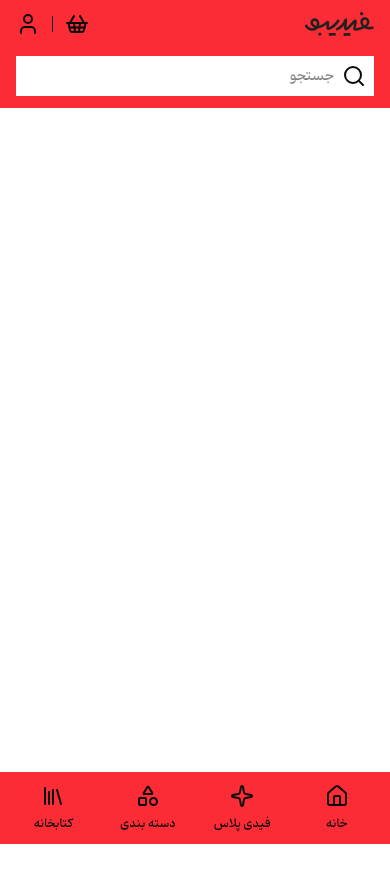
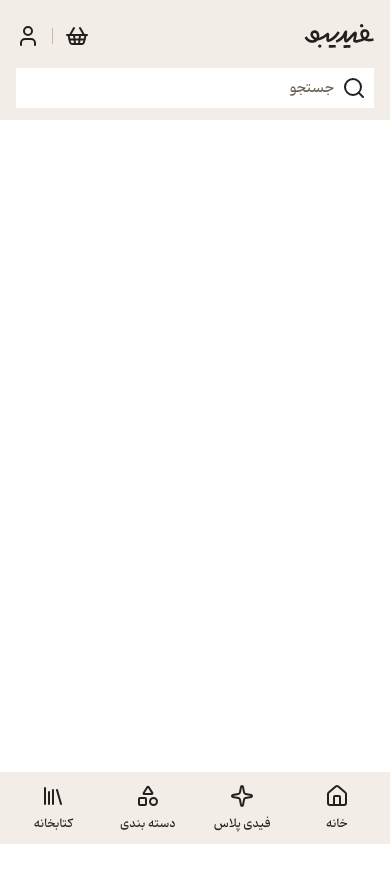
Before and after one commit to jsunique/fidibo, a Next.js app: page / in a window 390 px wide. Shown: the top 882 px of the page. Built offline with nearby package versions, Linux system fonts and the light colour scheme.

Commit message:
feat:make navbar responsive

```diff
--- a/app/globals.css
+++ b/app/globals.css
@@ -39,6 +39,8 @@
   --color-popover: var(--popover);
   --color-card-foreground: var(--card-foreground);
   --color-card: var(--card);
+  --color-fidibo-header: var(--fidibo-header);
+  --color-fidibo-badge: var(--fidibo-badge);
   --radius-sm: calc(var(--radius) * 0.6);
   --radius-md: calc(var(--radius) * 0.8);
   --radius-lg: var(--radius);
@@ -47,74 +49,80 @@
   --radius-3xl: calc(var(--radius) * 2.2);
   --radius-4xl: calc(var(--radius) * 2.6);
 }
-
+@theme {
+  --breakpoint-desktop: 71.25rem;
+}
 :root {
-  --background: oklch(1 0 0);
-  --foreground: oklch(0.145 0 0);
-  --card: oklch(1 0 0);
-  --card-foreground: oklch(0.145 0 0);
-  --popover: oklch(1 0 0);
-  --popover-foreground: oklch(0.145 0 0);
-  --primary: oklch(0.205 0 0);
-  --primary-foreground: oklch(0.985 0 0);
-  --secondary: oklch(0.97 0 0);
-  --secondary-foreground: oklch(0.205 0 0);
-  --muted: oklch(0.97 0 0);
-  --muted-foreground: oklch(0.556 0 0);
-  --accent: oklch(0.97 0 0);
-  --accent-foreground: oklch(0.205 0 0);
-  --destructive: oklch(0.577 0.245 27.325);
-  --border: oklch(0.922 0 0);
-  --input: oklch(0.922 0 0);
-  --ring: oklch(0.708 0 0);
-  --chart-1: oklch(0.87 0 0);
-  --chart-2: oklch(0.556 0 0);
-  --chart-3: oklch(0.439 0 0);
-  --chart-4: oklch(0.371 0 0);
-  --chart-5: oklch(0.269 0 0);
+  --background: #f2ede6;
+  --foreground: #23211f;
+  --card: #ffffff;
+  --card-foreground: #23211f;
+  --popover: #ffffff;
+  --popover-foreground: #23211f;
+  --primary: #23211f;
+  --primary-foreground: #f8f5f1;
+  --secondary: #553a89;
+  --secondary-foreground: #f8f5f1;
+  --muted: #f2ede6;
+  --muted-foreground: #695e4f;
+  --accent: #e5dccf;
+  --accent-foreground: #23211f;
+  --destructive: #f54c4c;
+  --border: #c9baa7;
+  --input: #c9baa7;
+  --ring: #553a89;
+  --chart-1: #553a89;
+  --chart-2: #e91e07;
+  --chart-3: #33b377;
+  --chart-4: #ffc700;
+  --chart-5: #594ef2;
   --radius: 0.625rem;
-  --sidebar: oklch(0.985 0 0);
-  --sidebar-foreground: oklch(0.145 0 0);
-  --sidebar-primary: oklch(0.205 0 0);
-  --sidebar-primary-foreground: oklch(0.985 0 0);
-  --sidebar-accent: oklch(0.97 0 0);
-  --sidebar-accent-foreground: oklch(0.205 0 0);
-  --sidebar-border: oklch(0.922 0 0);
-  --sidebar-ring: oklch(0.708 0 0);
+  --sidebar: #f2ede6;
+  --sidebar-foreground: #23211f;
+  --sidebar-primary: #23211f;
+  --sidebar-primary-foreground: #f8f5f1;
+  --sidebar-accent: #e5dccf;
+  --sidebar-accent-foreground: #23211f;
+  --sidebar-border: #c9baa7;
+  --sidebar-ring: #553a89;
+  --fidibo-header: #f2ede6;
+  --fidibo-badge: #e91e07;
 }
 
 .dark {
-  --background: oklch(0.145 0 0);
-  --foreground: oklch(0.985 0 0);
-  --card: oklch(0.205 0 0);
-  --card-foreground: oklch(0.985 0 0);
-  --popover: oklch(0.205 0 0);
-  --popover-foreground: oklch(0.985 0 0);
-  --primary: oklch(0.922 0 0);
-  --primary-foreground: oklch(0.205 0 0);
-  --secondary: oklch(0.269 0 0);
-  --secondary-foreground: oklch(0.985 0 0);
-  --muted: oklch(0.269 0 0);
-  --muted-foreground: oklch(0.708 0 0);
-  --accent: oklch(0.269 0 0);
-  --accent-foreground: oklch(0.985 0 0);
-  --destructive: oklch(0.704 0.191 22.216);
-  --border: oklch(1 0 0 / 10%);
-  --input: oklch(1 0 0 / 15%);
-  --ring: oklch(0.556 0 0);
-  --chart-1: oklch(0.87 0 0);
-  --chart-2: oklch(0.556 0 0);
-  --chart-3: oklch(0.439 0 0);
-  --chart-4: oklch(0.371 0 0);
-  --chart-5: oklch(0.269 0 0);
-  --sidebar: oklch(0.205 0 0);
-  --sidebar-foreground: oklch(0.985 0 0);
-  --sidebar-primary: oklch(0.488 0.243 264.376);
-  --sidebar-primary-foreground: oklch(0.985 0 0);
-  --sidebar-accent: oklch(0.269 0 0);
-  --sidebar-accent-foreground: oklch(0.985 0 0);
-  --sidebar-border: oklch(1 0 0 / 10%);
-  --sidebar-ring: oklch(0.556 0 0);
+  --background: #23211f;
+  --foreground: #f8f5f1;
+  --card: #322e2a;
+  --card-foreground: #f8f5f1;
+  --popover: #322e2a;
+  --popover-foreground: #f8f5f1;
+  --primary: #f8f5f1;
+  --primary-foreground: #23211f;
+  --secondary: #b179ff;
+  --secondary-foreground: #322e2a;
+  --muted: #322e2a;
+  --muted-foreground: #b4ab9e;
+  --accent: #4d463d;
+  --accent-foreground: #f8f5f1;
+  --destructive: #f54c4c;
+  --border: #4d463d;
+  --input: #4d463d;
+  --ring: #b179ff;
+  --chart-1: #b179ff;
+  --chart-2: #e91e07;
+  --chart-3: #33b377;
+  --chart-4: #ffc700;
+  --chart-5: #499cfa;
+  --sidebar: #322e2a;
+  --sidebar-foreground: #f8f5f1;
+  --sidebar-primary: #f8f5f1;
+  --sidebar-primary-foreground: #23211f;
+  --sidebar-accent: #4d463d;
+  --sidebar-accent-foreground: #f8f5f1;
+  --sidebar-border: #4d463d;
+  --sidebar-ring: #b179ff;
+  --fidibo-header: #322e2a;
+  --fidibo-badge: #e91e07;
 }
 
 @layer base {
--- a/app/page.tsx
+++ b/app/page.tsx
@@ -2,6 +2,6 @@ import Image from "next/image";
 
 export default function Home() {
   return (
-    <p className="h-500"></p>
+    <p className="h-500 bg-white"></p>
   );
 }
--- a/components/Navbar.tsx
+++ b/components/Navbar.tsx
@@ -1,26 +1,86 @@
+"use client"
 import React from 'react'
 import Image from "next/image"
 import icon from "@/public/icons/fidibo-mobile-light.svg"
-import {User , ShoppingBasket , Search} from "lucide-react"
+import icon2 from "@/public/icons/fidibo-desktop-light.svg"
+import {User , ShoppingBasket , Search , SunMoon} from "lucide-react"
+import { useEffect, useRef, useState } from "react"
 export default function Navbar() {
-  return (
-    <div className='fixed flex flex-col  w-full bg-red-500 px-4 py-3 gap-5 md:px-20'>
+
+   const [searchHidden, setSearchHidden] = useState(false);
+  const previousScrollY = useRef(0);
+  useEffect(()=>{
+
+    const mobile = window.matchMedia("(width < 1140)");
+    previousScrollY.current = window.scrollY;
+
+    function handleScroll(){
+      const currentScrollY = Math.max(0,window.scrollY);
+      if (!mobile.matches || currentScrollY < 20  ) {
+        setSearchHidden(false);
+        previousScrollY.current = currentScrollY;
+        return;
+      };
+
+      const difference = currentScrollY - previousScrollY.current;
+      if (Math.abs(difference) < 8 ) {
+        return;
+      }
+      setSearchHidden(difference > 0);
+      previousScrollY.current = currentScrollY;
+    }
+
+    function handleScreenChange(){
+      setSearchHidden(false);
+      previousScrollY.current = window.scrollY;
+    }
+    window.addEventListener("scroll",handleScroll,{passive:true});
+    mobile.addEventListener("change",handleScreenChange);
+    return()=>{
+      window.removeEventListener("scroll",handleScroll);
+      mobile.removeEventListener("change",handleScreenChange);
+    };
+
+  },[])
 
 
-      <div className='flex justify-between items-center gap-3'>
+  return (
+    <>
+    <div className='desktop:hidden fixed inset-x-0 top-0 mt-0 z-50 flex flex-col  w-full  px-4 pt-3 md:px-20 bg-background text-foreground'>
+      <div className='relative z-20 -mx-4 flex items-center justify-between bg-background gap-3  px-4 py-3 md:mx-0 md:px-0'>
         <Image src={icon} alt='' width={70} height={70} />
       <div className='flex items-center gap-3'>
         <button><ShoppingBasket /></button>
-        <div className='bg-black w-[1px] h-4'></div>
+        <div className='bg-black w-[1px] h-4 bg-border'></div>
         <button><User /></button>
       </div>
       </div>
-
-
-      <div className='flex relative items-center'>
-        <input className='bg-white w-full h-10 border-none focus:border-none focus:outline-none px-10 text-sm' type="text place" placeholder='جستجو' />
-        <Search className='absolute right-2' />
+      <div className={`flex absolute inset-x-0 top-full md:px-20
+      transition-[translate,clip-path] duration-[600ms] ease-in-out bg-background duration-300 ease-in-out
+      z-10  px-4 pb-3 pt-2 items-center desktop:translate-y-0 desktop:pointer-events-auto ${searchHidden
+  ? "-translate-y-full [clip-path:inset(100%_0_0_0)] pointer-events-none"
+  : "translate-y-0 [clip-path:inset(0_0_0_0)]"
+}`}>
+        <input className=' bg-white text-foreground placeholder:text-muted-foreground w-full h-10 border-none focus:border-none focus:outline-none px-10   text-sm md:px-13' type="text place" placeholder='جستجو' />
+        <Search className='absolute right-6 md:right-25' />
       </div>
     </div>
+    <div className='hidden desktop:fixed desktop:bg-background desktop:w-full desktop:h-32 desktop:flex'>
+      <div className='px-8 flex items-center'>
+      <Image src={icon2} alt='' width={80} height={80}/>
+      </div>
+
+      <div className='flex flex-col  w-full h-full'>
+        <div className='relative flex w-full h-1/2 items-center gap-4'>
+          <input type="text" placeholder='جستجو' className='w-[70%] h-[70%] mt-6 outline-none border-none bg-primary-foreground px-10' />
+          <Search className='absolute top-1/2 right-2' />
+          <button className='gap-2 h-[70%] w-[14%] cursor-pointer border border-border mt-6 px-2 flex items-center rounded-[5px] flex items-center justify-center'><User width={20} />ورود / ثبت نام</button>
+          <button className='h-[70%] cursor-pointer border border-border mt-6 px-2 rounded-[5px] w-12 flex justify-center items-center'><ShoppingBasket /></button>
+          <button className='h-[70%] hover:bg-white cursor-pointer mt-6 px-2 rounded-[5px] w-12 flex justify-center items-center'><SunMoon/></button>
+        </div>
+      </div>
+
+    </div>
+    </>
   )
 }
--- a/components/Phone.tsx
+++ b/components/Phone.tsx
@@ -1,15 +1,9 @@
-"use client"
 import {Home , Sparkle , Shapes , Library} from "lucide-react"
 import Link from "next/link"
-import { useEffect, useRef, useState } from "react"
 export default function Phone() {
-  const [serachHidden, setSearchHidden] = useState(false);
-  const previousScrollY = useRef(0);
-  useEffect(()=>{
 
-  },[])
   return (
-    <div className="fixed bottom-0 bg-red-500 h-18 w-full flex gap-5 px-4 md:px-30">
+    <div className="desktop:hidden fixed bottom-0 bg-background text-foreground h-18 w-full flex gap-5 px-4 md:px-30">
       <Link href="" className="flex-1 flex flex-col justify-center items-center gap-2">
         <Home />
         <span className="text-xs">خانه</span>
```
